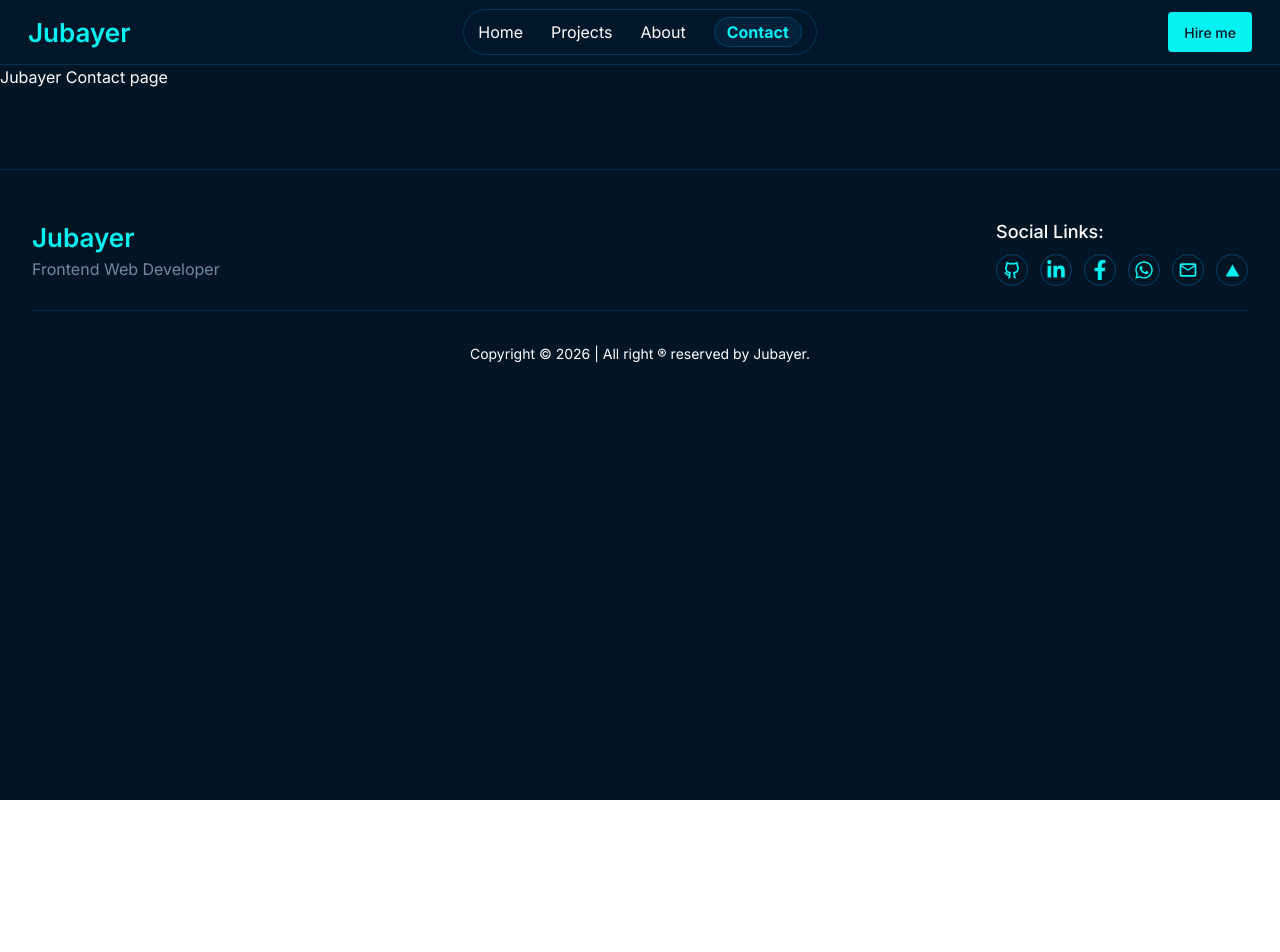
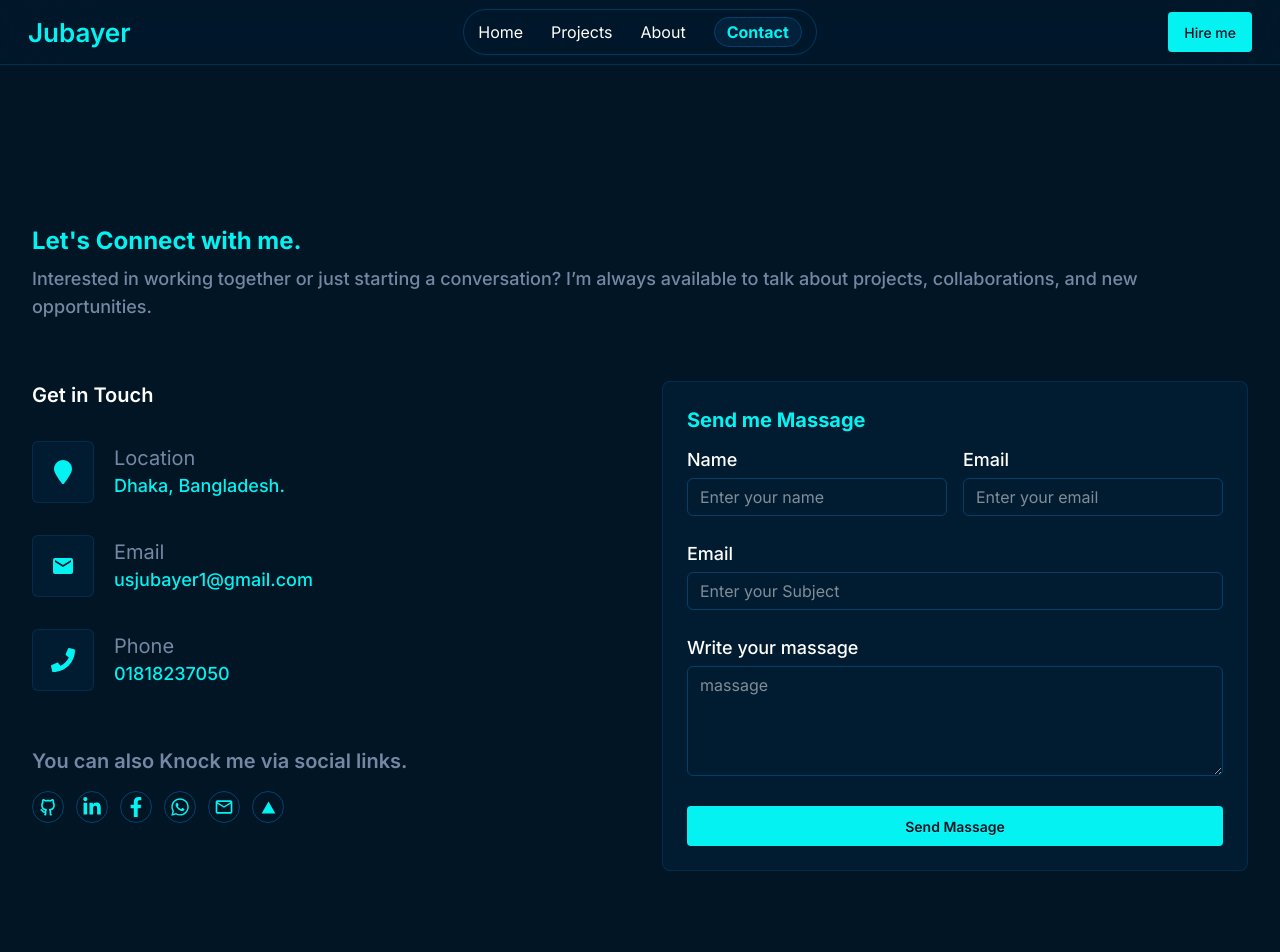
Before and after one commit to jubayer50/Jubayer, a Next.js app: page /contact in a window 1280 px wide. Shown: the top 952 px of the page. Before the commit the page ends 800 px from the top, so only its background shows below. Built offline with nearby package versions, Linux system fonts and the light colour scheme.

Commit message:
contact page added

```diff
--- a/src/Components/About/About.jsx
+++ b/src/Components/About/About.jsx
@@ -1,5 +1,5 @@
 import Image from "next/image";
-import ImageJubayer from "@/assets/Images/about.png";
+
 const About = () => {
   return (
     <div className="my-16 md:my-25 max-w-310 mx-auto px-3">
--- a/src/Components/Footer/Footer.jsx
+++ b/src/Components/Footer/Footer.jsx
@@ -11,9 +11,11 @@ const Footer = () => {
       <div className="max-w-310 mx-auto pt-8 md:pt-12 px-3">
         <div className="pb-6 flex flex-col md:flex-row justify-between gap-6">
           <div>
-            <h2 className="font-semibold text-[26px] text-[#05F2F2]">
-              Jubayer
-            </h2>
+            <Link href={"/"}>
+              <h2 className="font-semibold text-[26px] text-[#05F2F2]">
+                Jubayer
+              </h2>
+            </Link>
             <p className="text-[#7588A3]">Frontend Web Developer</p>
           </div>
 
@@ -46,19 +48,25 @@ const Footer = () => {
               </div>
 
               <div className="text-xl w-8 h-8 p-2 rounded-full border border-[#0367A690] flex items-center justify-center">
-                <Link href="https://wa.me/8801818237050">
+                <Link href="https://wa.me/8801818237050" target="_blank">
                   <FaWhatsapp className="object-cover text-[#05F2F2]" />
                 </Link>
               </div>
 
               <div className="text-xl w-8 h-8 p-2 rounded-full border border-[#0367A690] flex items-center justify-center">
-                <Link href="https://mail.google.com/mail/?view=cm&fs=1&to=usjubayer1@gmail.com">
+                <Link
+                  href="https://mail.google.com/mail/?view=cm&fs=1&to=usjubayer1@gmail.com"
+                  target="_blank"
+                >
                   <MdOutlineEmail className="object-cover text-[#05F2F2]" />
                 </Link>
               </div>
 
               <div className="text-xl w-8 h-8 p-2 rounded-full border border-[#0367A690] flex items-center justify-center">
-                <Link href="https://vercel.com/md-jubayer-hossains-projects">
+                <Link
+                  href="https://vercel.com/md-jubayer-hossains-projects"
+                  target="_blank"
+                >
                   <RiVercelFill className="object-cover text-[15px] text-[#05F2F2]" />
                 </Link>
               </div>
--- a/src/Components/HomePage/Banner.jsx
+++ b/src/Components/HomePage/Banner.jsx
@@ -123,13 +123,16 @@ const Banner = () => {
             </div>
 
             <div className="text-xl w-8 h-8 p-2 rounded-full border border-[#0367A690] flex items-center justify-center">
-              <Link href="https://vercel.com/md-jubayer-hossains-projects">
+              <Link
+                href="https://vercel.com/md-jubayer-hossains-projects"
+                target="_blank"
+              >
                 <RiVercelFill className="object-cover text-[15px] text-[#05F2F2]" />
               </Link>
             </div>
 
             <div className="text-xl w-8 h-8 p-2 rounded-full border border-[#0367A690] flex items-center justify-center">
-              <Link href="https://wa.me/8801818237050">
+              <Link href="https://wa.me/8801818237050" target="_blank">
                 <FaWhatsapp className="object-cover text-[#05F2F2]" />
               </Link>
             </div>
--- a/src/app/contact/page.jsx
+++ b/src/app/contact/page.jsx
@@ -1,7 +1,195 @@
+import Link from "next/link";
+import { FaFacebookF, FaLinkedinIn, FaPhone, FaWhatsapp } from "react-icons/fa";
+import { FaLocationPin } from "react-icons/fa6";
+import { MdEmail, MdOutlineEmail } from "react-icons/md";
+import { RiGithubLine, RiVercelFill } from "react-icons/ri";
+
 const ContactPage = () => {
   return (
-    <div>
-      <h2>Jubayer Contact page</h2>
+    <div className="max-w-310 mx-auto my-24 md:my-40 px-3">
+      <div>
+        <h2 className="font-bold text-2xl md:text-2xl text-[#05F2F2]">
+          Let's Connect with me.
+        </h2>
+
+        <p className="text-lg font-medium text-[#7588A3] mt-2">
+          Interested in working together or just starting a conversation? I’m
+          always available to talk about projects, collaborations, and new
+          opportunities.
+        </p>
+
+        <div className="mt-15 flex flex-col md:flex-row gap-22 justify-between">
+          <div className="">
+            <h3 className="text-xl font-semibold">Get in Touch</h3>
+
+            <div className="flex flex-col gap-5 mt-5">
+              <div className="mt-3">
+                <div className="flex items-center gap-5 group">
+                  <div className="bg-[#011b30] border border-[#0367A640] group-hover:border-[#0367A6] transition-all duration-300 rounded-md flex items-center justify-center p-4.5">
+                    <FaLocationPin className="text-2xl text-[#05F2F2]" />
+                  </div>
+
+                  <div>
+                    <h4 className="text-xl text-[#7588A3]">Location</h4>
+                    <p className="text-lg font-medium text-[#05F2F2]">
+                      Dhaka, Bangladesh.
+                    </p>
+                  </div>
+                </div>
+              </div>
+
+              <div className="mt-3">
+                <div className="flex items-center gap-5 group">
+                  <div className="bg-[#011b30] border border-[#0367A640] group-hover:border-[#0367A6] transition-all duration-300 rounded-md flex items-center justify-center p-4.5">
+                    <MdEmail className="text-2xl text-[#05F2F2]" />
+                  </div>
+
+                  <div>
+                    <h4 className="text-xl text-[#7588A3]">Email</h4>
+                    <p className="text-lg font-medium text-[#05F2F2]">
+                      usjubayer1@gmail.com
+                    </p>
+                  </div>
+                </div>
+              </div>
+
+              <div className="mt-3">
+                <div className="flex items-center gap-5 group">
+                  <div className="bg-[#011b30] border border-[#0367A640] group-hover:border-[#0367A6] transition-all duration-300 rounded-md flex items-center justify-center p-4.5">
+                    <FaPhone className="text-2xl text-[#05F2F2]" />
+                  </div>
+
+                  <div>
+                    <h4 className="text-xl text-[#7588A3]">Phone</h4>
+                    <p className="text-lg font-medium text-[#05F2F2]">
+                      01818237050
+                    </p>
+                  </div>
+                </div>
+              </div>
+
+              <div className="mt-9">
+                <h3 className="text-xl font-semibold text-[#7588A3]">
+                  You can also Knock me via social links.
+                </h3>
+
+                <div className="mt-4 flex items-center gap-3">
+                  <div className="text-xl w-8 h-8 p-2 rounded-full border border-[#0367A690] flex items-center justify-center">
+                    <Link href={"https://github.com/jubayer50"} target="_blank">
+                      <RiGithubLine className="object-cover text-[#05F2F2] " />
+                    </Link>
+                  </div>
+
+                  <div className="text-xl w-8 h-8 p-2 rounded-full border border-[#0367A690] flex items-center justify-center">
+                    <Link
+                      href={"https://www.linkedin.com/in/jubayerh50/"}
+                      target="_blank"
+                    >
+                      <FaLinkedinIn className="object-cover text-[#05F2F2]" />
+                    </Link>
+                  </div>
+
+                  <div className="text-xl w-8 h-8 p-2 rounded-full border border-[#0367A690] flex items-center justify-center">
+                    <Link
+                      href={"https://www.facebook.com/jubayer050/"}
+                      target="_blank"
+                    >
+                      <FaFacebookF className="object-cover text-[#05F2F2]" />
+                    </Link>
+                  </div>
+
+                  <div className="text-xl w-8 h-8 p-2 rounded-full border border-[#0367A690] flex items-center justify-center">
+                    <Link href="https://wa.me/8801818237050" target="_blank">
+                      <FaWhatsapp className="object-cover text-[#05F2F2]" />
+                    </Link>
+                  </div>
+
+                  <div className="text-xl w-8 h-8 p-2 rounded-full border border-[#0367A690] flex items-center justify-center">
+                    <Link
+                      href="https://mail.google.com/mail/?view=cm&fs=1&to=usjubayer1@gmail.com"
+                      target="_blank"
+                    >
+                      <MdOutlineEmail className="object-cover text-[#05F2F2]" />
+                    </Link>
+                  </div>
+
+                  <div className="text-xl w-8 h-8 p-2 rounded-full border border-[#0367A690] flex items-center justify-center">
+                    <Link
+                      href="https://vercel.com/md-jubayer-hossains-projects"
+                      target="_blank"
+                    >
+                      <RiVercelFill className="object-cover text-[15px] text-[#05F2F2]" />
+                    </Link>
+                  </div>
+                </div>
+              </div>
+            </div>
+          </div>
+
+          <div className="bg-[#011b30] border border-[#0367A640] p-3 md:p-6 rounded-lg">
+            <h2 className="font-bold text-lg md:text-xl text-[#05F2F2]">
+              Send me Massage
+            </h2>
+
+            <div className="mt-3">
+              <form className="space-y-6">
+                <div className="flex flex-col md:flex-row gap-4">
+                  <div>
+                    <p className="font-medium text-lg text-[#]">Name</p>
+                    <input
+                      type="text"
+                      placeholder="Enter your name"
+                      className="px-3 py-1.5 mt-1 border border-[#0367A680] rounded-md w-full"
+                    />
+                  </div>
+
+                  <div>
+                    <p className="font-medium text-lg text-[#]">Email</p>
+                    <input
+                      type="email"
+                      placeholder="Enter your email"
+                      className="px-3 py-1.5 mt-1 border border-[#0367A680] rounded-md w-full"
+                    />
+                  </div>
+                </div>
+
+                <div className="">
+                  <p className="font-medium text-lg text-[#]">Email</p>
+                  <input
+                    type="text"
+                    placeholder="Enter your Subject"
+                    className="px-3 py-1.5 mt-1 border border-[#0367A680] rounded-md w-full"
+                  />
+                </div>
+
+                <div className="">
+                  <p className="font-medium text-lg text-[#]">
+                    Write your massage
+                  </p>
+
+                  <textarea
+                    rows={4}
+                    type="text"
+                    placeholder="massage"
+                    className="px-3 py-1.5 mt-1 border border-[#0367A680] rounded-md w-full"
+                  />
+                </div>
+
+                <div>
+                  <button
+                    type="submit"
+                    className="btn w-full shadow-none border-none text-[#021525] bg-[#05F2F2]"
+                  >
+                    Send Massage
+                  </button>
+                </div>
+              </form>
+
+              <div></div>
+            </div>
+          </div>
+        </div>
+      </div>
     </div>
   );
 };
```
Also changed, not shown: src/Components/HomePage/SkillsAndTechnology/SkillsAndTechnology.jsx (+23 -0 lines), src/assets/Images/ai.png (added).
